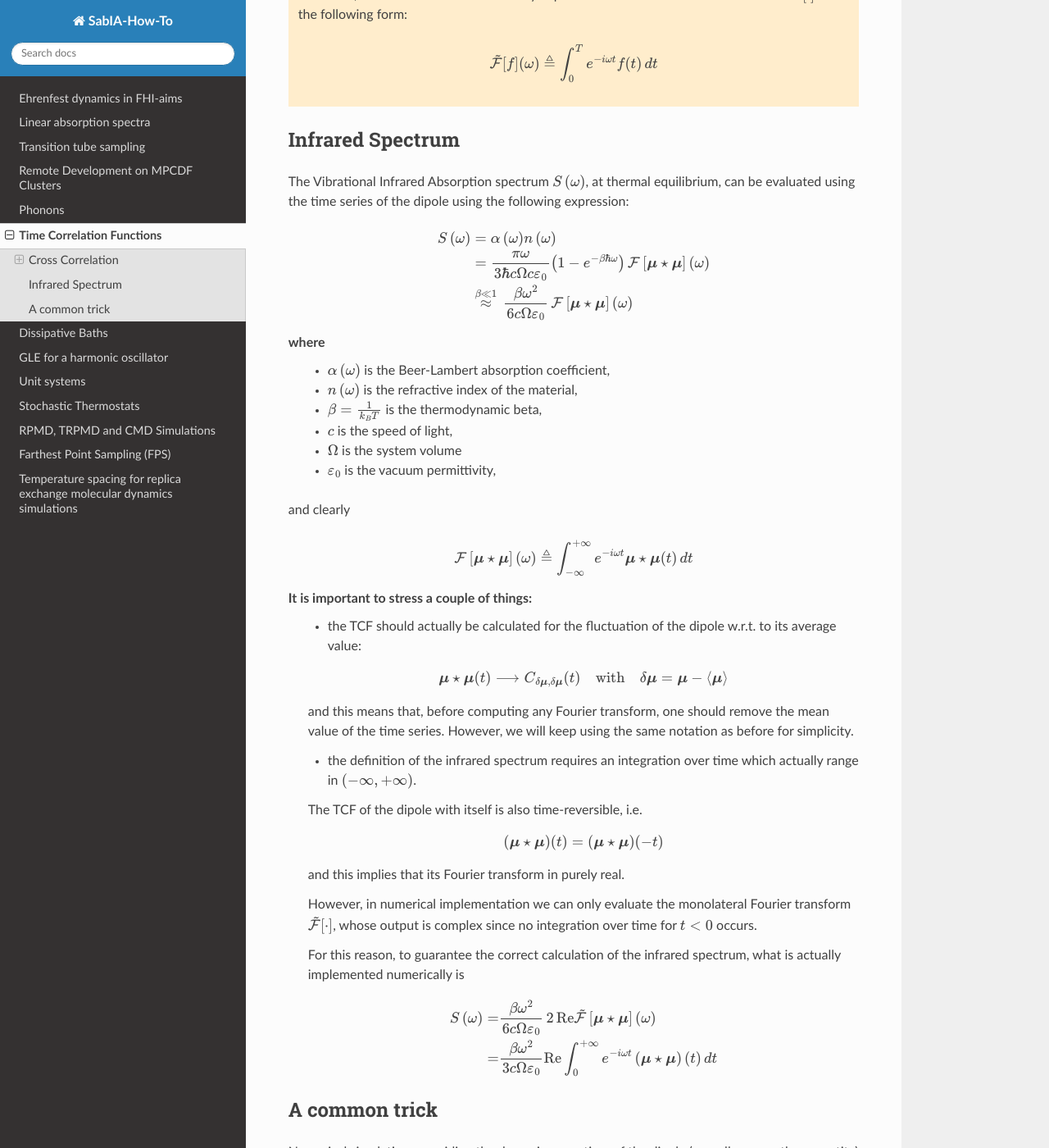
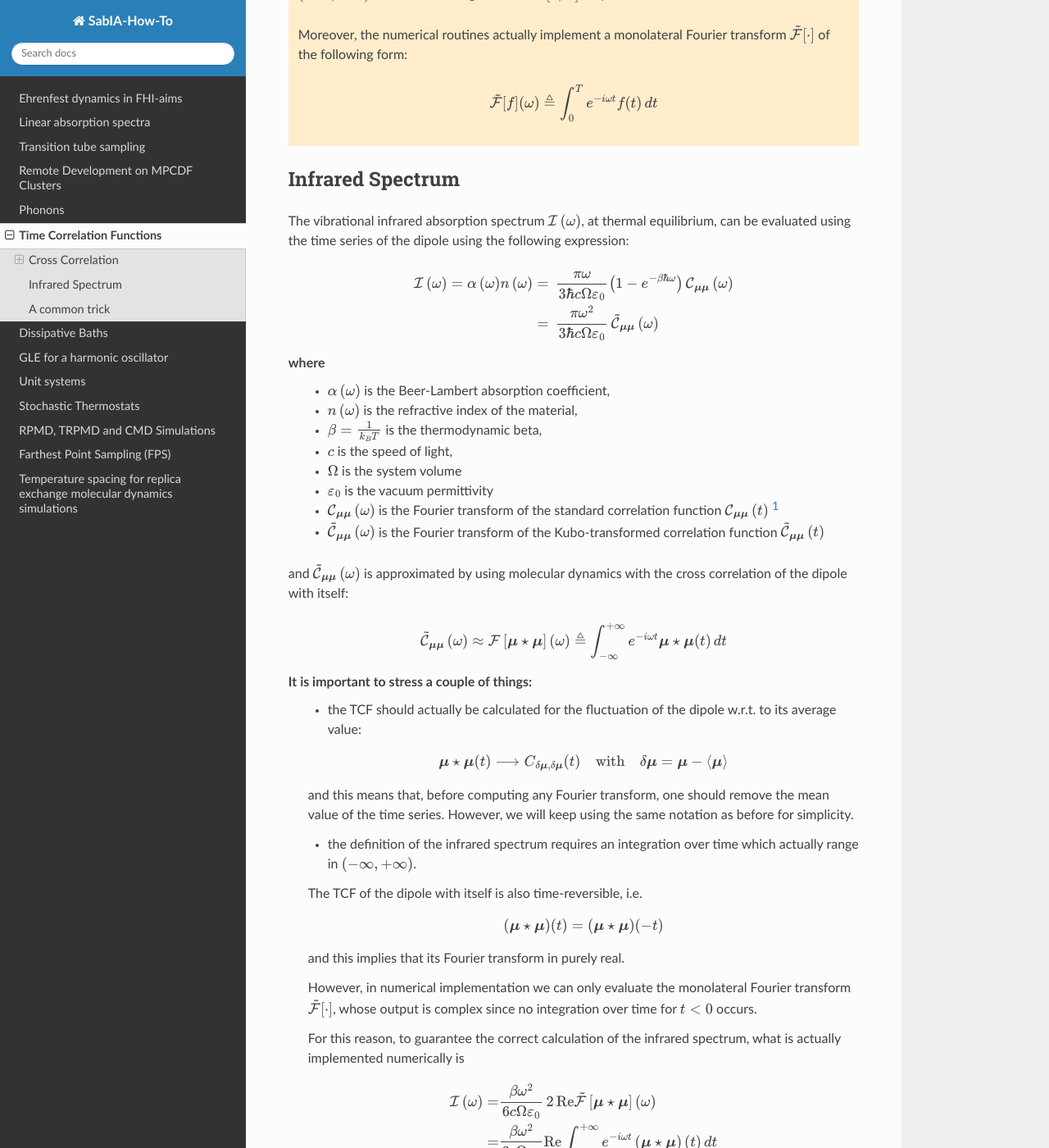
Before and after one commit to sabia-group/How-Tos, a Sphinx documentation site: the page built from docs/source/time-correlation/time-correlation.rst, in a window 1280 px wide and 1400 px high, scrolled down 1847 px. Shown: the whole window at 82% size. Built offline with Sphinx 7.4.7 and the Read the Docs theme 3.1.0, drawn with Linux system fonts in a browser that asks for light colours; pages that are not in the unit, such as notebooks, are missing from menus; some of the changed text lies outside the part shown.

Commit message:
updated file

```diff
--- a/docs/source/time-correlation/time-correlation.rst
+++ b/docs/source/time-correlation/time-correlation.rst
@@ -2,7 +2,9 @@
 Time Correlation Functions
 ####################################
 
-Many physical observables depend on the (Fourier transform of the) Time Correlation Functions (TCF) of some microscopic quantities.
+*author*: Elia Stocco
+
+Many physical observables depend on the (Fourier transform of the) Time Correlation Function (TCF) of some microscopic quantities.
 Here are some examples:
 
     - Infrared, Raman and Sum Frequency Generation spectra
@@ -28,7 +30,7 @@ The Time Correlation Functions (TCF) between two observables :math:`A,B` is defi
                                                  \triangleq & \int_{-\infty}^{\infty} \overline{A(t-\tau)} B(t)\,dt
 
 
-A naive implementation of the previous formula would have a computation cost scaling as :math:`\mathcal{O}\left(N\right)` where :math:`N` is the size of the arrays (assumed to be of the same length for simplicity).
+A naive implementation of the previous formula would have a computation cost scaling as :math:`\mathcal{O}\left(N^2\right)` where :math:`N` is the size of the arrays (assumed to be of the same length for simplicity).
 
 However, we can exploit an analogous of the `convolution theorem <https://en.wikipedia.org/wiki/Convolution_theorem>`_ which allows to express the TCF as:
 
@@ -89,16 +91,16 @@ Usage Examples
 ************************************
 Infrared Spectrum
 ************************************
-The Vibrational Infrared Absorption spectrum :math:`S\left(\omega\right)`, at thermal equilibrium, can be evaluated using the time series of the dipole using the following expression:
+The vibrational infrared absorption spectrum :math:`\mathcal{I}\left(\omega\right)`, at thermal equilibrium, can be evaluated using the time series of the dipole using the following expression:
 
 .. math::
-    S\left(\omega\right) & = \alpha\left(\omega\right) n\left(\omega\right) \\
-    & = \frac{\pi \omega}{3 \hbar c \Omega c \varepsilon_0}
-    \left( 1 - e^{-\beta \hbar \omega} \right)
-    \, \mathcal{F}\left[\boldsymbol{\mu}\star\boldsymbol{\mu}\right]\left(\omega\right) \\
-    & \stackrel{\beta \ll 1}{ \approx} \,
-    \frac{\beta\omega^2}{6c\Omega\varepsilon_0}
-    \, \mathcal{F}\left[\boldsymbol{\mu}\star\boldsymbol{\mu}\right]\left(\omega\right)
+    \mathcal{I}\left(\omega\right)
+        = \alpha\left(\omega\right) n\left(\omega\right)
+        & = \, \frac{\pi \omega}{3 \hbar c \Omega \varepsilon_0}
+        \left( 1 - e^{-\beta \hbar \omega} \right)
+        \, \mathcal{C}_{\boldsymbol{\mu}\boldsymbol{\mu}}\left(\omega\right) \\
+        & = \, \frac{\pi \omega^2}{3 \hbar c \Omega \varepsilon_0}
+        \, \tilde{\mathcal{C}}_{\boldsymbol{\mu}\boldsymbol{\mu}}\left(\omega\right)
 
 where
     - :math:`\alpha\left(\omega\right)` is the Beer-Lambert absorption coefficient,
@@ -106,10 +108,14 @@ where
     - :math:`\beta = \frac{1}{k_B T}` is the thermodynamic beta,
     - :math:`c` is the speed of light,
     - :math:`\Omega` is the system volume
-    - :math:`\varepsilon_0` is the vacuum permittivity,
-and clearly
+    - :math:`\varepsilon_0` is the vacuum permittivity
+    - :math:`\mathcal{C}_{\boldsymbol{\mu}\boldsymbol{\mu}}\left(\omega\right)` is the Fourier transform of the standard correlation function :math:`\mathcal{C}_{\boldsymbol{\mu}\boldsymbol{\mu}}\left(t\right)` [1]_
+    - :math:`\tilde{\mathcal{C}}_{\boldsymbol{\mu}\boldsymbol{\mu}}\left(\omega\right)` is the Fourier transform of the Kubo-transformed correlation function :math:`\tilde{\mathcal{C}}_{\boldsymbol{\mu}\boldsymbol{\mu}}\left(t\right)`
+
+and :math:`\tilde{\mathcal{C}}_{\boldsymbol{\mu}\boldsymbol{\mu}}\left(\omega\right)` is approximated by using molecular dynamics with the cross correlation of the dipole with itself:
 
 .. math::
+    \tilde{\mathcal{C}}_{\boldsymbol{\mu}\boldsymbol{\mu}}\left(\omega\right) \approx
     \mathcal{F}\left[\boldsymbol{\mu}\star\boldsymbol{\mu}\right]\left(\omega\right)
     \triangleq \int_{-\infty}^{+\infty} e^{-i \omega t} \boldsymbol{\mu}\star\boldsymbol{\mu}(t) \, dt
 
@@ -135,7 +141,7 @@ It is important to stress a couple of things:
     For this reason, to guarantee the correct calculation of the infrared spectrum, what is actually implemented numerically is
 
     .. math::
-        S\left(\omega\right) = &
+        \mathcal{I}\left(\omega\right) = &
         \frac{\beta\omega^2}{6c\Omega\varepsilon_0}
         \, 2 \, {\rm Re} \tilde{\mathcal{F}}\left[\boldsymbol{\mu}\star\boldsymbol{\mu}\right]\left(\omega\right) \\
         = &
@@ -148,7 +154,7 @@ A common trick
 ************************************
 | Numerical simulations providing the dynamics over time of the dipole (as well as any other quantity) can be used to evaluate the previous formulas only if the simulat time is long enough and the dynamics is properly captured, i.e. if the integration time step is small enough.
 | In certain systems, like liquid water, properly sampling the long time behavior of :math:`\left(\boldsymbol{\mu}\star\boldsymbol{\mu}\right)\left(t\right)`, i.e. the low frequency behavior of its Fourier transform, can be challenging due to its intrisically "low dynamics".
-| This means that to properly sample the low frequrncy region of :math:`S\left(\omega\right)`, extremely long simulations would be needed.
+| This means that to properly sample the low frequency region of :math:`\mathcal{I}\left(\omega\right)`, extremely long simulations would be needed.
 | There is however a possible, or partial, solution that can be applied to the infrared spectrum, which consists in relating :math:`\left(\dot{\boldsymbol{\mu}}\star\dot{\boldsymbol{\mu}}\right)\left(t\right)` with :math:`\boldsymbol{\mu}\star\boldsymbol{\mu}(t)`, i.e. the TCF of the dipole time derivative.
 | It is not hard to show that:
 
@@ -156,11 +162,15 @@ A common trick
     \omega^2 \mathcal{F}\left[\boldsymbol{\mu}\star\boldsymbol{\mu}\right]\left(\omega\right) =
     \mathcal{F}\left[\dot{\boldsymbol{\mu}}\star\dot{\boldsymbol{\mu}}\right]\left(\omega\right)
 
+| Just for completeness, it is worth mentioning that this relation is valid only in the continuous case, while in the discrete case some care should be taken when evaluating the time derivative of the dipole [2]_. However, we are neglecting this aspect here for simplicity.
 | This relation shows that the TCF of the dipole time derivative decays faster, and we can also use this TCF to evaluate the infrared spectrum:
 
     .. math::
-        S\left(\omega\right)
+        \mathcal{I}\left(\omega\right)
         =
         \frac{\beta}{3c\Omega\varepsilon_0}
         {\rm Re}
         \int_{0}^{+\infty} e^{-i \omega t} \left(\dot{\boldsymbol{\mu}}\star\dot{\boldsymbol{\mu}}\right)\left(t\right) \, dt
+
+.. [1] B. J. Braams, T. F. Miller, and D. E. Manolopoulos, Sum rule constraints on Kubo-transformed correlation functions, Chemical Physics Letters 418, 179 (2006)
+.. [2] Sunaina, Butola, M., & Khare, K. (2018). Calculating numerical derivatives using Fourier transform: Some pitfalls and how to avoid them. European Journal of Physics, 39(6), 065806
```
